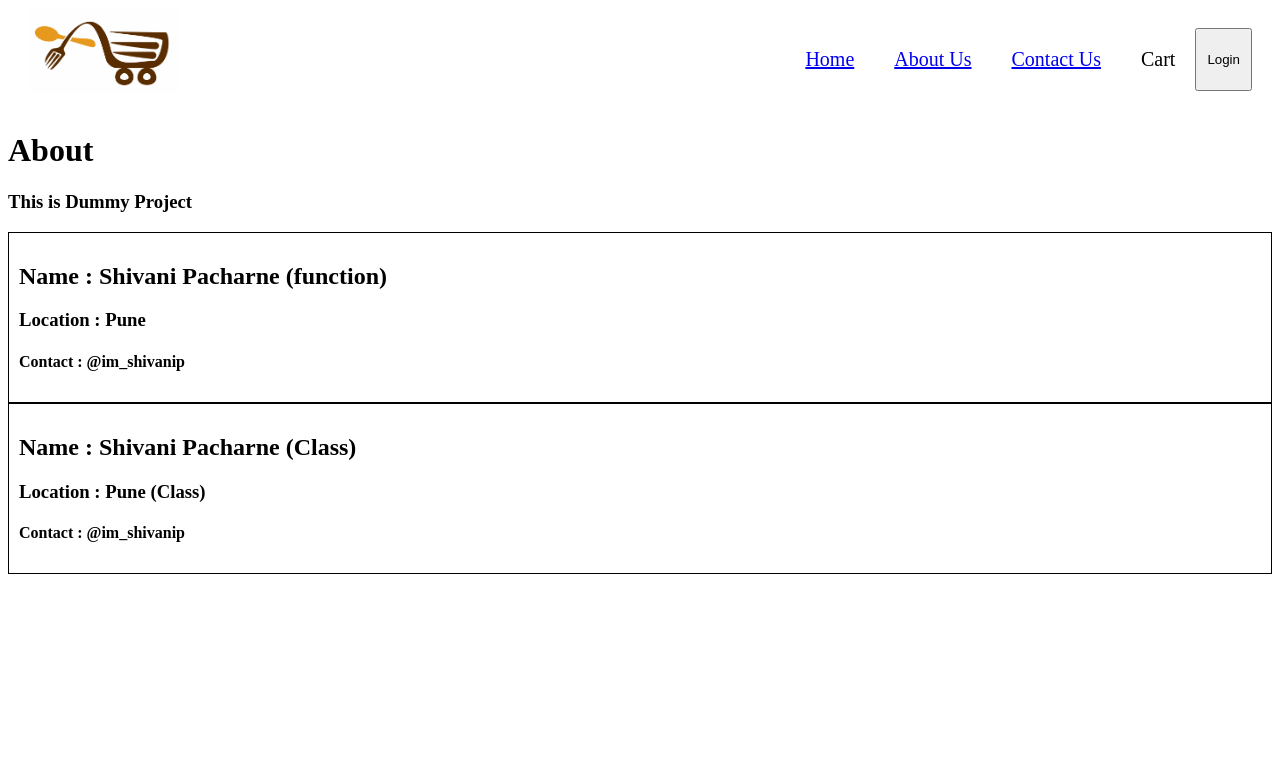
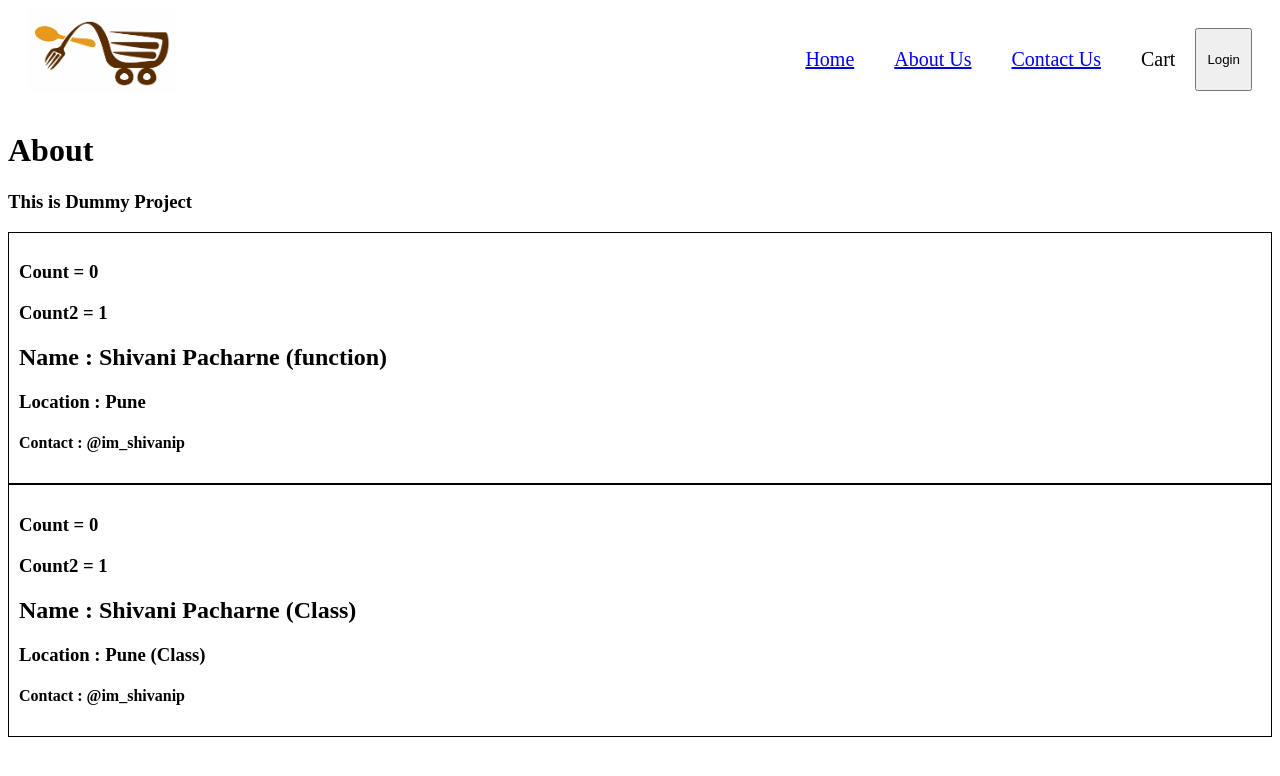
Before and after one commit to shivanip1512/React, a React (Vite) app: page /about in a window 1280 px wide. Shown: the top 776 px of the page. Built offline with nearby package versions, Linux system fonts and the light colour scheme.

Commit message:
state variables

```diff
--- a/FoodDeliveryApp/src/components/User.js
+++ b/FoodDeliveryApp/src/components/User.js
@@ -1,6 +1,13 @@
+import { useState } from "react";
+
 const User = (props) => {
+    const [count] = useState(0);
+    const [count2] = useState(1);
+
     return (
         <div className="user-card" >
+            <h3>Count = {count}</h3>
+            <h3>Count2 = { count2}</h3>
             <h2>Name : {props.name}</h2>
             <h3>Location : Pune</h3>
             <h4>Contact : @im_shivanip</h4>
--- a/FoodDeliveryApp/src/components/UserClass.js
+++ b/FoodDeliveryApp/src/components/UserClass.js
@@ -4,12 +4,19 @@ class UserClass extends React.Component {
 
     constructor(props) {
         super(props);
+        this.state = {
+            count: 0,
+            count2: 1
+        }
     }
 
     render() {
-        const {name, location} = this.props;
+        const { name, location } = this.props;
+        const {count, count2} = this.state;
         return (
-        <div className="user-card" >
+            <div className="user-card" >
+            <h3>Count = {count}</h3>
+            <h3>Count2 = {count2}</h3>
             <h2>Name : {name}</h2>
             <h3>Location : {location}</h3>
             <h4>Contact : @im_shivanip</h4>
```
